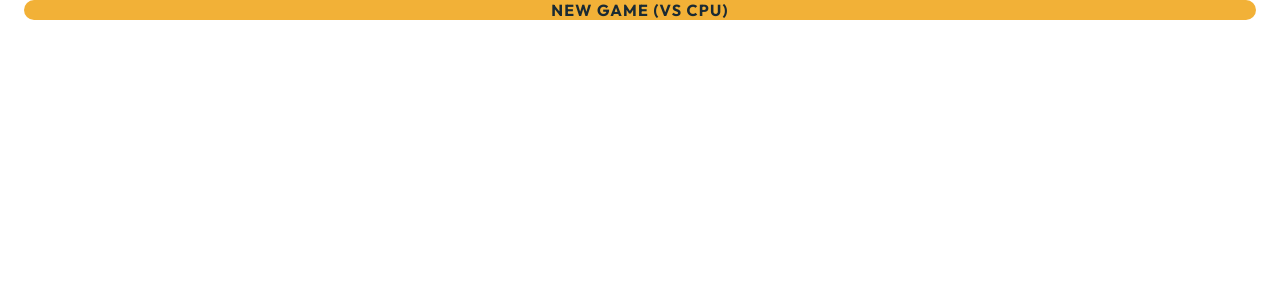
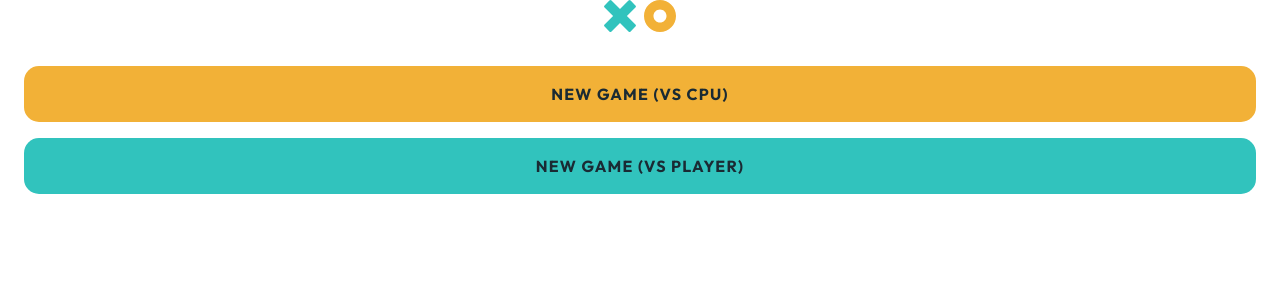
Before and after one commit to yosephwinata/tic-tac-toe, a React (Vite) app: page / in a window 1280 px wide. Shown: the top 300 px of the page. Built offline with nearby package versions, Linux system fonts and the light colour scheme.

Commit message:
Add logo and buttons on main menu

```diff
--- a/src/pages/MainMenu.tsx
+++ b/src/pages/MainMenu.tsx
@@ -1,15 +1,47 @@
 import styled from "styled-components";
 import Button from "/src/ui/Button.tsx";
+import IconX from "../svg/IconX";
+import IconO from "../svg/IconO";
 
 const StyledMainMenu = styled.div`
   margin: 0 2.4rem;
+
+  Button:first-of-type {
+    margin-bottom: 1.6rem;
+  }
+`;
+
+const IconsContainer = styled.div`
+  display: flex;
+  gap: 0.8rem;
+  justify-content: center;
+  margin-bottom: 3.2rem;
+`;
+
+const IconWrapper = styled.div`
+  width: 3.2rem;
+
+  svg {
+    width: 100%;
+  }
 `;
 
 const MainMenu = () => {
   return (
     <StyledMainMenu>
+      <IconsContainer>
+        <IconWrapper>
+          <IconX />
+        </IconWrapper>
+        <IconWrapper>
+          <IconO />
+        </IconWrapper>
+      </IconsContainer>
       <Button color="yellow" size="large" $fullWidth={true}>
         NEW GAME (VS CPU)
+      </Button>
+      <Button color="cyan" size="large" $fullWidth={true}>
+        NEW GAME (VS PLAYER)
       </Button>
     </StyledMainMenu>
   );
--- /dev/null
+++ b/src/svg/IconO.tsx
@@ -0,0 +1,12 @@
+const IconO = () => {
+  return (
+    <svg xmlns="http://www.w3.org/2000/svg" viewBox="0 0 64 64">
+      <path
+        d="M32 0c17.673 0 32 14.327 32 32 0 17.673-14.327 32-32 32C14.327 64 0 49.673 0 32 0 14.327 14.327 0 32 0Zm0 18.963c-7.2 0-13.037 5.837-13.037 13.037 0 7.2 5.837 13.037 13.037 13.037 7.2 0 13.037-5.837 13.037-13.037 0-7.2-5.837-13.037-13.037-13.037Z"
+        fill="#F2B137"
+      />
+    </svg>
+  );
+};
+
+export default IconO;
--- /dev/null
+++ b/src/svg/IconX.tsx
@@ -0,0 +1,13 @@
+const IconX = () => {
+  return (
+    <svg xmlns="http://www.w3.org/2000/svg" viewBox="0 0 64 64">
+      <path
+        d="M15.002 1.147 32 18.145 48.998 1.147a3 3 0 0 1 4.243 0l9.612 9.612a3 3 0 0 1 0 4.243L45.855 32l16.998 16.998a3 3 0 0 1 0 4.243l-9.612 9.612a3 3 0 0 1-4.243 0L32 45.855 15.002 62.853a3 3 0 0 1-4.243 0L1.147 53.24a3 3 0 0 1 0-4.243L18.145 32 1.147 15.002a3 3 0 0 1 0-4.243l9.612-9.612a3 3 0 0 1 4.243 0Z"
+        fill="#31C3BD"
+        fill-rule="evenodd"
+      />
+    </svg>
+  );
+};
+
+export default IconX;
--- a/src/ui/Button.tsx
+++ b/src/ui/Button.tsx
@@ -14,6 +14,7 @@ const sizes: SizeStyles = {
     font-weight: var(--weight-bold);
     letter-spacing: 1.25px;
     border-radius: 15px;
+    height: 5.6rem;
   `,
   small: css`
     font-size: 1.6rem;
```
